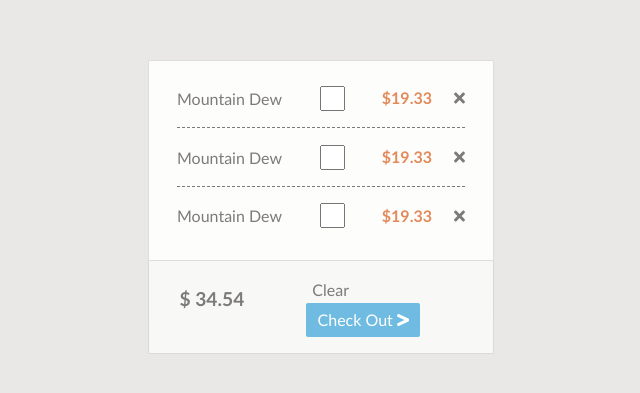
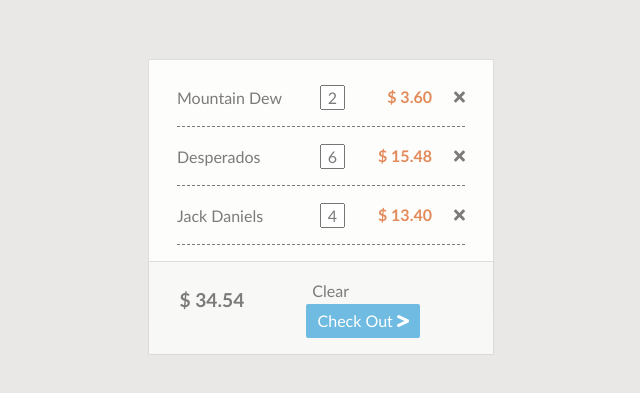
Before and after one commit to SteFowles-White/FE-Test-SW, a React (Create React App) app in the folder basket-task/: page / in a window 1280 px wide. Shown: the part 193-586 px from the top of the page, without its empty margins (319-959 px from the left). Built offline with nearby package versions, Linux system fonts and the light colour scheme.

Commit message:
amended data, set up a input field component and got basic function working

```diff
--- a/basket-task/src/App.js
+++ b/basket-task/src/App.js
@@ -1,53 +1,21 @@
-
-
+import React, { useContext } from 'react';
+import AppData from './store/app-data';
 import BasketForm from './Components/basketForm'
 
 function App() {
 
-  let product = {
-    "product-1": {
-      id: "product-id-1",
-      productName: "Mountain Dew",
-      costPerProduct: 1.80
-    },
-    "product-2": {
-      id: "product-id-2",
-      productName: "Desperados",
-      costPerProduct: 2.58
-    },
-    "product-3": {
-      id: "product-id-3",
-      productName: "Jack Daniels",
-      costPerProduct: 3.35
-    }
-  }
+  const userBasketData = useContext(AppData);
+   console.log(userBasketData)
 
-  let user = {
-    orderedProducts: [
-      {
-        productId: "product-id-1",
-        productName: "Mountain Dew",
-        productQuantity: 2,
-      },
-      {
-        productId: "product-id-2",
-        productName: "Desperados",
-        productQuantity: 6,
-      },
-      {
-        productId: "product-id-3",
-        productName: "Jack Daniels",
-        productQuantity: 4,
-      }
-    ]
-  }
 
 
   return (
     <main className="background--grey">
       <div className="container fs-height ">
         <div className="row fs-height justify-content-center align-items-center">
-          <BasketForm/>
+            <AppData.Provider value={userBasketData}>
+              <BasketForm/>
+            </AppData.Provider>
         </div>
       </div>
     </main>
--- a/basket-task/src/Components/basketInput.js
+++ b/basket-task/src/Components/basketInput.js
@@ -1,57 +1,28 @@
-import React from "react";
-import { FontAwesomeIcon } from "@fortawesome/react-fontawesome";
-import { faTimes } from "@fortawesome/free-solid-svg-icons";
-import { Fragment } from "react";
+import React, { useContext } from "react";
+import AppData from "../store/app-data";
+import BasketInputField from "./basketInputField";
 
-const basketInput = () => {
+const BasketInput = () => {
+  const userBasketData = useContext(AppData);
+  const userOrders = userBasketData.appData.user.orderedProducts;
+
   return (
     <React.Fragment>
-      <div className="row pt-3 pb-3 card__item">
-        <div className="col-sm-7 justify-content-between d-flex align-items-center ps-0 pe-0">
-          <label htmlFor="product-id-1" className="">
-            Mountain Dew
-          </label>
-          <input
-            type="text"
-            className="card__total_quantity text-center"
-            id="product-id-1"
-            aria-describedby="product-id-1"
-          />
-        </div>
-        <div className="col-sm-5 pe-0 ps-0 pt-2 pt-sm-0 d-flex align-items-center justify-content-sm-end justify-content-between">
-          <p className="pe-3 card__total_value">$19.33</p>
-          <button
-            type="button"
-            aria-label="Remove items"
-            className="btn__cancel pe-sm-0"
-          >
-            <FontAwesomeIcon icon={faTimes} />
-          </button>
-        </div>
-      </div>
-      <div className="row pt-3 pb-3 card__item">
-        <div className="col-sm-7 justify-content-between d-flex align-items-center ps-0 pe-0">
-          <label htmlFor="product-id-2" className="">
-            Mountain Dew
-          </label>
-          <input
-            type="text"
-            className="card__total_quantity text-center"
-            id="product-id-2"
-            aria-describedby="product-id-2"
-          />
-        </div>
-        <div className="col-sm-5 pe-0 ps-0 pt-2 pt-sm-0 d-flex align-items-center justify-content-sm-end justify-content-between">
-          <p className="pe-3 card__total_value">$19.33</p>
-          <button
-            type="button"
-            aria-label="Remove items"
-            className="btn__cancel pe-sm-0"
-          >
-            <FontAwesomeIcon icon={faTimes} />
-          </button>
-        </div>
-      </div>
+      {Object.values(userOrders).map((result, key) => {
+        if (Object.values(userOrders).length - 1 > key) {
+          return <BasketInputField result={result} lastone="false" />;
+        } else {
+          return <BasketInputField result={result} lastone="true" />;
+        }
+      })}
+
+
+
+      {/*
+
+//lsat one
+
+
       <div className="row pt-3 pb-3">
         <div className="col-sm-7 justify-content-between d-flex align-items-center ps-0 pe-0">
           <label htmlFor="product-id-3" className="">
@@ -74,9 +45,9 @@
             <FontAwesomeIcon icon={faTimes} />
           </button>
         </div>
-      </div>
+      </div> */}
     </React.Fragment>
   );
 };
 
-export default basketInput;
+export default BasketInput;
--- /dev/null
+++ b/basket-task/src/Components/basketInputField.js
@@ -0,0 +1,53 @@
+import React, { useContext } from "react";
+import { FontAwesomeIcon } from "@fortawesome/react-fontawesome";
+import { faTimes } from "@fortawesome/free-solid-svg-icons";
+import AppData from "../store/app-data";
+
+const BasketInputField = (props) => {
+
+    console.log(props)
+
+  const calculateTotalItemPriceHandler = (numberOfProducts, costOfProducts) => {
+    let number = 0;
+    let cost = 0;
+
+    //I will add testing later
+    // console.log(typeof numberOfProducts === 'number')
+    // if (typeof numberOfProducts === 'number') {
+    //     number = numberOfProducts;
+    // }else if (typeof numberOfProducts === 'string'){
+
+    // }
+    return parseFloat(numberOfProducts * costOfProducts).toFixed(2);
+  }
+
+
+  return (
+    <div className="row pt-3 pb-3 card__item">
+        <div className="col-sm-7 justify-content-between d-flex align-items-center ps-0 pe-0">
+            <label htmlFor={props.result.productId} className="">
+                {props.result.productName}
+            </label>
+            <input
+                type="text"
+                className="card__total_quantity text-center"
+                id={props.result.productId}
+                aria-describedby={props.result.productId}
+                value={props.result.productQuantity}
+            />
+        </div>
+        <div className="col-sm-5 pe-0 ps-0 pt-2 pt-sm-0 d-flex align-items-center justify-content-sm-end justify-content-between">
+            <p className="pe-3 card__total_value">$ {calculateTotalItemPriceHandler(props.result.costPerProduct, props.result.productQuantity)}</p>
+            <button
+                type="button"
+                aria-label="Remove items"
+                className="btn__cancel pe-sm-0"
+            >
+                <FontAwesomeIcon icon={faTimes} />
+            </button>
+        </div>
+    </div>
+  );
+};
+
+export default BasketInputField;
--- /dev/null
+++ b/basket-task/src/store/app-data.js
@@ -0,0 +1,30 @@
+import React from 'react';
+
+const AppData = React.createContext({
+        appData: {
+              user: {
+                orderedProducts: [
+                  {
+                    productId: "product-id-1",
+                    productName: "Mountain Dew",
+                    productQuantity: 2,
+                    costPerProduct: 1.80
+                  },
+                  {
+                    productId: "product-id-2",
+                    productName: "Desperados",
+                    productQuantity: 6,
+                    costPerProduct: 2.58
+                  },
+                  {
+                    productId: "product-id-3",
+                    productName: "Jack Daniels",
+                    productQuantity: 4,
+                    costPerProduct: 3.35
+                  }
+                ]
+              }
+        }
+})
+
+export default AppData;
```
